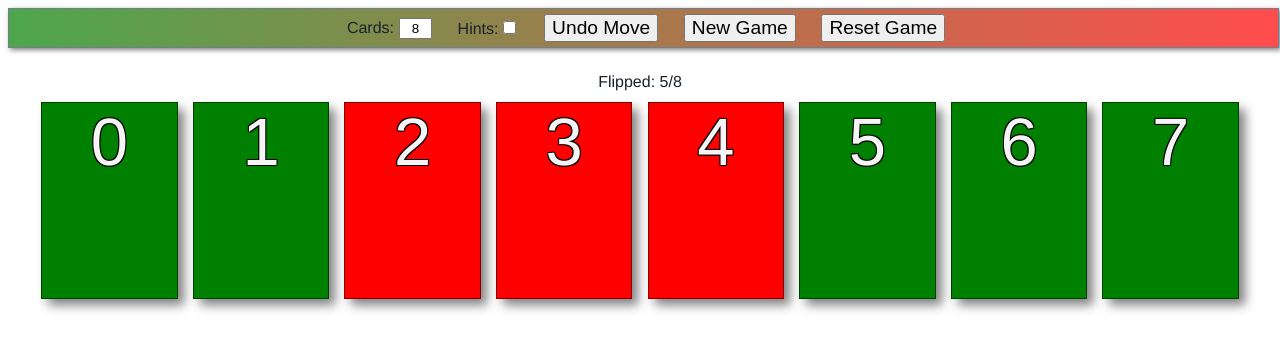
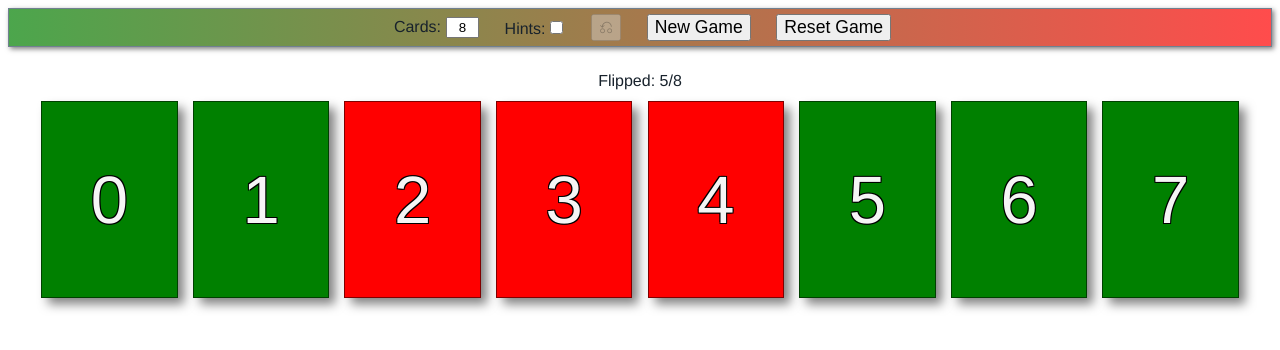
Before and after one commit to hippibruder/card_flip, a Vue app: page / in a window 1280 px wide. Shown: the top 350 px of the page. Built offline with nearby package versions, Linux system fonts and the light colour scheme.

Commit message:
fixed card font size on reset and styling

```diff
--- a/src/App.vue
+++ b/src/App.vue
@@ -3,6 +3,7 @@
     @new-game="newGame"
     @reset-game="resetGame"
     @undo-move="undoMove"
+    :undoEnabled="undoStack.hasActions"
     @show-hints-changed="showHintsChanged"
   ></settings>
   <game-info
--- a/src/UndoStack.js
+++ b/src/UndoStack.js
@@ -18,4 +18,8 @@ export default class UndoStack {
             item();
         }
     }
+
+    get hasActions() {
+        return this.stack.length > 0;
+    }
 }
--- a/src/components/Card.vue
+++ b/src/components/Card.vue
@@ -3,11 +3,15 @@
     <svg viewBox="0 0 25 35"></svg>
     <div
       class="card"
-      :class="{ flipped: card.flipped, hint: isNextMove }"
+      :class="{
+        flipped: card.flipped,
+        hint: isNextMove,
+        visible: !card.removed,
+      }"
       v-show="!card.removed"
       @click="click"
     >
-      <div class="card-content" ref="content">
+      <div class="card-content">
         {{ card.index }}
       </div>
     </div>
@@ -39,6 +43,7 @@ s
 .card-wrapper {
   flex: 1;
   display: grid;
+  user-select: none;
 }
 
 .card-wrapper > * {
@@ -62,6 +67,14 @@ s
 
 .card-content {
   text-align: center;
+  display: flex;
+  align-items: center;
+  justify-content: center;
+  height: 100%;
+}
+
+.visible.flipped {
+  cursor: pointer;
 }
 
 .flipped {
--- a/src/components/CardList.vue
+++ b/src/components/CardList.vue
@@ -1,7 +1,7 @@
 <template>
   <div class="card-list">
     <card
-      v-for="c in cards"
+      v-for="c in cardsAdjusted"
       :card="c"
       :showHints="showHints"
       :nextMove="nextMove"
@@ -37,11 +37,16 @@ export default {
       });
     },
   },
+  computed: {
+    cardsAdjusted() {
+      this.$nextTick(() => {
+        this.adjustFontSize();
+      });
+      return this.cards;
+    },
+  },
   created() {
     this.adjustFontSizeDebounced = debounce(this.adjustFontSize, 50);
-  },
-  updated() {
-    this.adjustFontSize();
   },
   mounted() {
     this.ro = new ResizeObserver(this.adjustFontSizeDebounced).observe(
--- a/src/components/GameInfo.vue
+++ b/src/components/GameInfo.vue
@@ -1,6 +1,6 @@
 <template>
   <div class="card-list-info">
-    <div>Flipped: {{ numFlipped }}/{{ numLeftover }}</div>
+    <div v-show="numLeftover">Flipped: {{ numFlipped }}/{{ numLeftover }}</div>
     <div v-if="showHints">
       <div v-show="!solvable && numLeftover">Not solvable!</div>
       <div v-show="solvable">Next move: {{ nextMove }}</div>
--- a/src/components/Settings.vue
+++ b/src/components/Settings.vue
@@ -7,12 +7,34 @@
 
     <div class="settings_item">
       <label for="show-hints">Hints:</label>
-      <input id="show-hints" type="checkbox" v-model="showHints" @change="showHintsChanged" />
+      <input
+        id="show-hints"
+        type="checkbox"
+        v-model="showHints"
+        @change="showHintsChanged"
+      />
     </div>
 
-    <input class="settings_item button" type="button" value="Undo Move" @click="undoMove"/>
-    <input class="settings_item button" type="button" value="New Game" @click="newGame"/>
-    <input class="settings_item button" type="button" value="Reset Game" @click="resetGame"/>
+    <input
+      class="settings_item button"
+      type="button"
+      value="⎌"
+      title="Undo Move"
+      @click="undoMove"
+      :disabled="!undoEnabled"
+    />
+    <input
+      class="settings_item button"
+      type="button"
+      value="New Game"
+      @click="newGame"
+    />
+    <input
+      class="settings_item button"
+      type="button"
+      value="Reset Game"
+      @click="resetGame"
+    />
   </form>
 </template>
 
@@ -20,6 +42,7 @@
 export default {
   name: "Settings",
   props: {
+    undoEnabled: Boolean,
   },
   data() {
     return {
@@ -54,18 +77,23 @@ export default {
 <style scoped>
 .settings {
   display: flex;
+  flex-direction: row;
+  flex-wrap: wrap;
   justify-content: center;
   align-items: center;
 
-  background: linear-gradient(-90deg, rgba(255, 0, 0, 0.70), rgba(0, 128, 0, 0.70));
-  width: 100%;
+  background: linear-gradient(
+    -90deg,
+    rgba(255, 0, 0, 0.7),
+    rgba(0, 128, 0, 0.7)
+  );
   padding: 5px 0px 5px 5px;
   margin-bottom: 25px;
 
   border: solid 1px;
   border-color: slategray;
 
-  box-shadow: 2px 2px 5px rgba(0, 0, 0, 0.50);
+  box-shadow: 2px 2px 5px rgba(0, 0, 0, 0.5);
 }
 
 .settings_item {
@@ -80,6 +108,6 @@ export default {
 }
 
 .settings_item.button {
-  font-size: 120%;
+  font-size: 1.1em;
 }
 </style>
```
